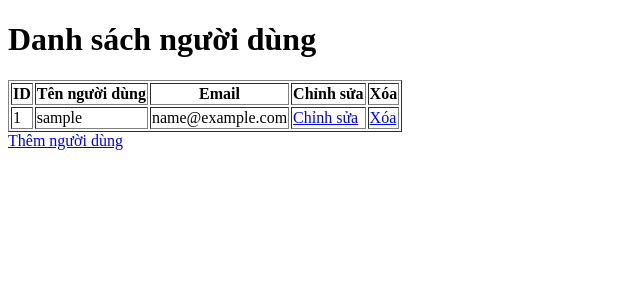
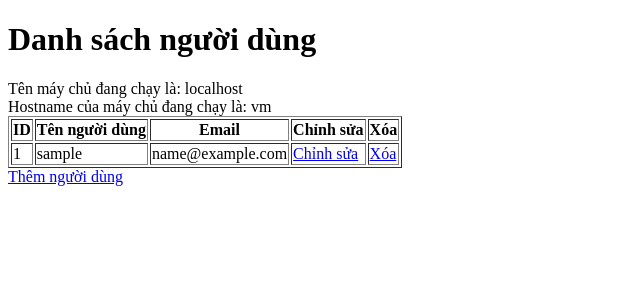
Before and after one commit to quangdovan/cicd-demo, a PHP site: page / in a window 1280 px wide. Shown: the top 300 px of the page, without its empty margins (0-640 px from the left). Run offline with PHP 8.4, Linux system fonts and the light colour scheme; tables that the repository leaves empty or names only in its code hold one stand-in row (values such as "Sample post").

Commit message:
last commit

```diff
--- a/index.php
+++ b/index.php
@@ -5,6 +5,16 @@
 </head>
 <body>
     <h1>Danh sách người dùng</h1>
+    <?php
+    // Lấy tên máy chủ từ biến $_SERVER
+    $serverName = $_SERVER["SERVER_NAME"];
+    $hostname = gethostname();
+
+    // Hiển thị tên máy chủ và hostname lên màn hình với hai dòng riêng biệt
+    echo "Tên máy chủ đang chạy là: " . $serverName . "<br>";
+    echo "Hostname của máy chủ đang chạy là: " . $hostname;
+    ?>
+
 
     <?php
     // Kết nối đến cơ sở dữ liệu
```
